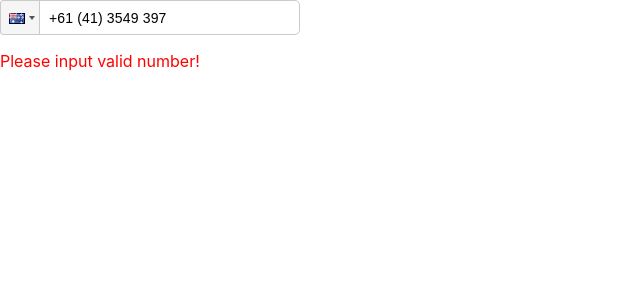
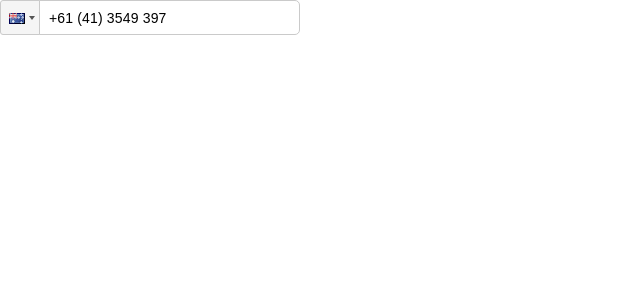
Before and after one commit to EmilyGongVL/international_mobile_input, a React (Create React App) app: page / in a window 1280 px wide. Shown: the top 300 px of the page, without its empty margins (0-640 px from the left). Built offline with nearby package versions, Linux system fonts and the light colour scheme.

Commit message:
feat: validator prac

```diff
--- a/package.json
+++ b/package.json
@@ -8,8 +8,10 @@
     "@testing-library/user-event": "^13.5.0",
     "react": "^18.2.0",
     "react-dom": "^18.2.0",
+    "react-phone-input-2": "^2.15.1",
     "react-phone-number-input": "^3.2.13",
     "react-scripts": "5.0.1",
+    "validator": "^13.7.0",
     "web-vitals": "^2.1.4"
   },
   "scripts": {
--- a/src/App.js
+++ b/src/App.js
@@ -1,13 +1,16 @@
 import { useState } from "react";
+import isMobilePhone from "validator/lib/isMobilePhone";
+import isEmail from "validator/lib/isEmail";
 import PhoneInput from "react-phone-input-2";
 import "react-phone-input-2/lib/style.css";
 
 const getMember = { mobile: "+61413549397" };
 function App() {
   const [phone, setPhone] = useState(getMember.mobile);
-  const [isPhoneValid, setPhoneValid] = useState(false);
+  // const [isPhoneValid, setPhoneValid] = useState(false);
   console.log(phone);
-  console.log(isPhoneValid);
+  console.log(isMobilePhone(phone, "zh-CN"));
+  console.log(isEmail("emily.gong@gmail"));
   return (
     <div className="App">
       <header className="App-header">
@@ -17,19 +20,19 @@ function App() {
             value={phone}
             onChange={(value, country, formattedValue) => {
               setPhone(value);
-              console.log(value, country, formattedValue);
-              if (country.format?.length === formattedValue?.length) {
-                setPhoneValid(true);
-              } else {
-                setPhoneValid(false);
-              }
+              // console.log(value, country, formattedValue);
+              // if (country.format?.length === formattedValue?.length) {
+              //   setPhoneValid(true);
+              // } else {
+              //   setPhoneValid(false);
+              // }
             }}
             enableSearch={true}
             specialLabel="hello"
           />
-          {!isPhoneValid && (
+          {/* {!isPhoneValid && (
             <p style={{ color: "red" }}>Please input valid number!</p>
-          )}
+          )} */}
         </div>
       </header>
     </div>
```
Also changed, not shown: 1 other file (tests, documents, lock files or other folders).
